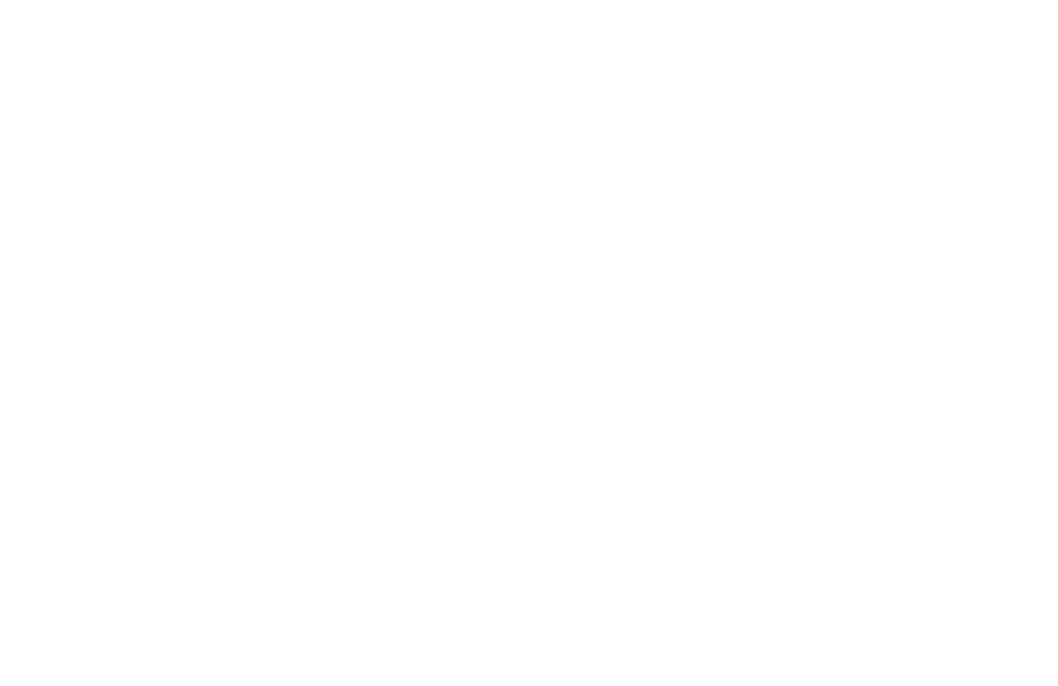
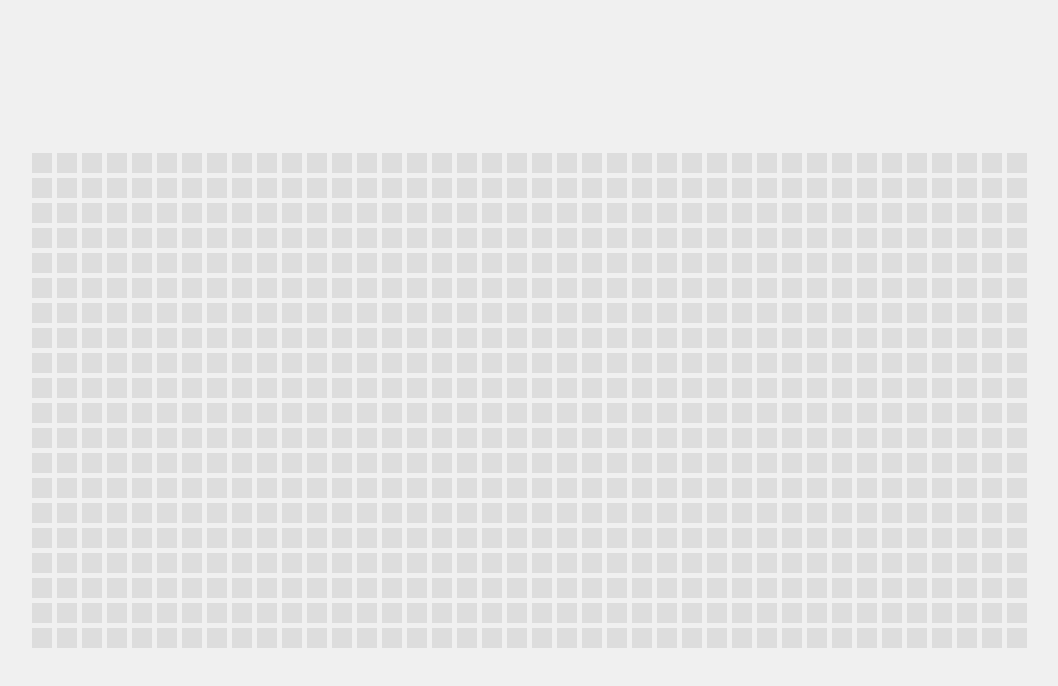
Before and after one commit to acciojob/Color-board-sonukds, a website: page main.html in a window 1280 px wide. Shown: the whole page, without its empty margins (111-1169 px from the left). Drawn offline with Linux system fonts and the light colour scheme.

Commit message:
created a submission

```diff
--- a/main.html
+++ b/main.html
@@ -1,16 +1,16 @@
 <!DOCTYPE html>
+<html lang="en">
+<head>
+    <meta charset="UTF-8">
+    <meta name="viewport" content="width=device-width, initial-scale=1.0">
+    <title>Color Changing Board</title>
+    <link rel="stylesheet" href="styles.css">
+</head>
+<body>
+    <div class="container">
+        <!-- 800 boxes will be added here using JavaScript -->
+    </div>
 
-<html>
-
-<head>
-	<link rel="stylesheet" href="styles.css">
-</head>
-
-<body>
-	<!-- the entire body must be written by student -->
-    <script type="text/javascript" src="./script.js">
-</script>
-
+    <script src="script.js"></script>
 </body>
-
 </html>
--- a/script.js
+++ b/script.js
@@ -1 +1,36 @@
 //your JS code here. If required.
+// script.js
+
+const container = document.querySelector('.container');
+
+// Create 800 boxes
+for (let i = 0; i < 800; i++) {
+    const square = document.createElement('div');
+    square.classList.add('square');
+
+    // Add hover effect
+    square.addEventListener('mouseover', () => changeColor(square));
+    square.addEventListener('mouseout', () => resetColor(square));
+
+    container.appendChild(square);
+}
+
+function changeColor(element) {
+    element.style.backgroundColor = getRandomColor();
+}
+
+function resetColor(element) {
+    setTimeout(() => {
+        element.style.backgroundColor = '#ddd';
+    }, 1000);
+}
+
+// Generate a random color
+function getRandomColor() {
+    const letters = '0123456789ABCDEF';
+    let color = '#';
+    for (let i = 0; i < 6; i++) {
+        color += letters[Math.floor(Math.random() * 16)];
+    }
+    return color;
+}
--- a/styles.css
+++ b/styles.css
@@ -1 +1,24 @@
 /*  your css code here. If applicable */
+/* styles.css */
+
+body {
+    display: flex;
+    justify-content: center;
+    align-items: center;
+    height: 100vh;
+    margin: 0;
+    background-color: #f0f0f0;
+}
+
+.container {
+    display: grid;
+    grid-template-columns: repeat(40, 20px); /* 40 boxes per row */
+    gap: 5px;
+}
+
+.square {
+    width: 20px;
+    height: 20px;
+    background-color: #ddd;
+    transition: background-color 1s;
+}
```
